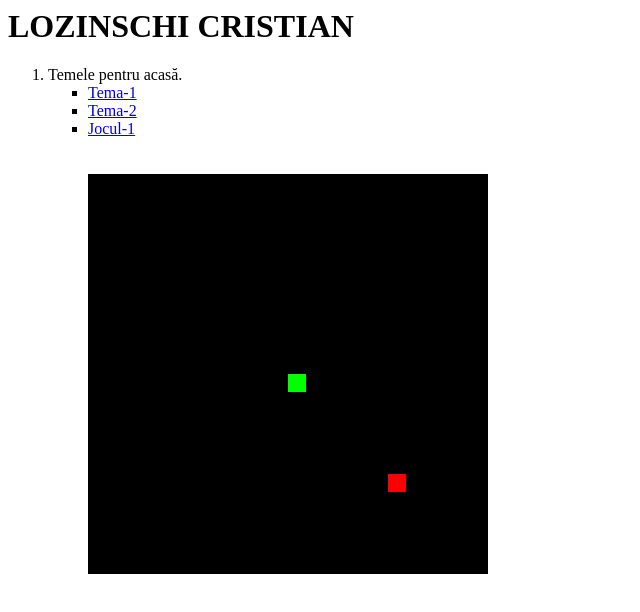
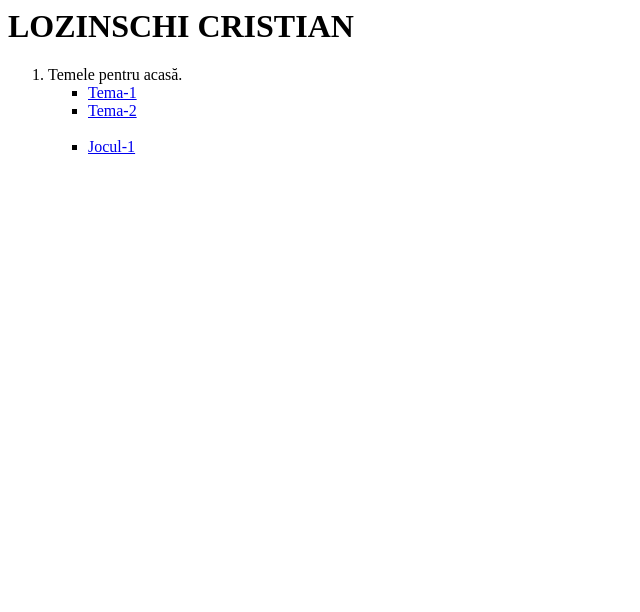
Before and after one commit to TeStErOSs/TeStErOSs.github.io, a plain HTML site: page index.html in a window 1280 px wide. Shown: the whole page, without its empty margins (0-640 px from the left). Drawn offline with Linux system fonts and the light colour scheme.

Commit message:
Update index.html

```diff
--- a/index.html
+++ b/index.html
@@ -9,76 +9,7 @@
             <ul type="square">
             <li><a href="http://www.tema-1.ml">Tema-1</a></li>
             <li><a href="http://www.tema-2.ml">Tema-2</a></li>
+                <br>
             <li><a rel="Abracadabra" href="jocul-1">Jocul-1</a></li>
-                <br><br>
-                <canvas id="gc" width="400" height="400"></canvas>
-<script>
-window.onload=function() {
-    canv=document.getElementById("gc");
-    ctx=canv.getContext("2d");
-    document.addEventListener("keydown",keyPush);
-    setInterval(game,1000/15);
-}
-px=py=10;
-gs=tc=20;
-ax=ay=15;
-xv=yv=0;
-trail=[];
-tail = 5;
-function game() {
-    px+=xv;
-    py+=yv;
-    if(px<0) {
-        px= tc-1;
-    }
-    if(px>tc-1) {
-        px= 0;
-    }
-    if(py<0) {
-        py= tc-1;
-    }
-    if(py>tc-1) {
-        py= 0;
-    }
-    ctx.fillStyle="black";
-    ctx.fillRect(0,0,canv.width,canv.height);
-
-    ctx.fillStyle="lime";
-    for(var i=0;i<trail.length;i++) {
-        ctx.fillRect(trail[i].x*gs,trail[i].y*gs,gs-2,gs-2);
-        if(trail[i].x==px && trail[i].y==py) {
-            tail = 5;
-        }
-    }
-    trail.push({x:px,y:py});
-    while(trail.length>tail) {
-    trail.shift();
-    }
-
-    if(ax==px && ay==py) {
-        tail++;
-        ax=Math.floor(Math.random()*tc);
-        ay=Math.floor(Math.random()*tc);
-    }
-    ctx.fillStyle="red";
-    ctx.fillRect(ax*gs,ay*gs,gs-2,gs-2);
-}
-function keyPush(evt) {
-    switch(evt.keyCode) {
-        case 37:
-            xv=-1;yv=0;
-            break;
-        case 38:
-            xv=0;yv=-1;
-            break;
-        case 39:
-            xv=1;yv=0;
-            break;
-        case 40:
-            xv=0;yv=1;
-            break;
-    }
-}
-</script>
 </body>
 </html>
```
